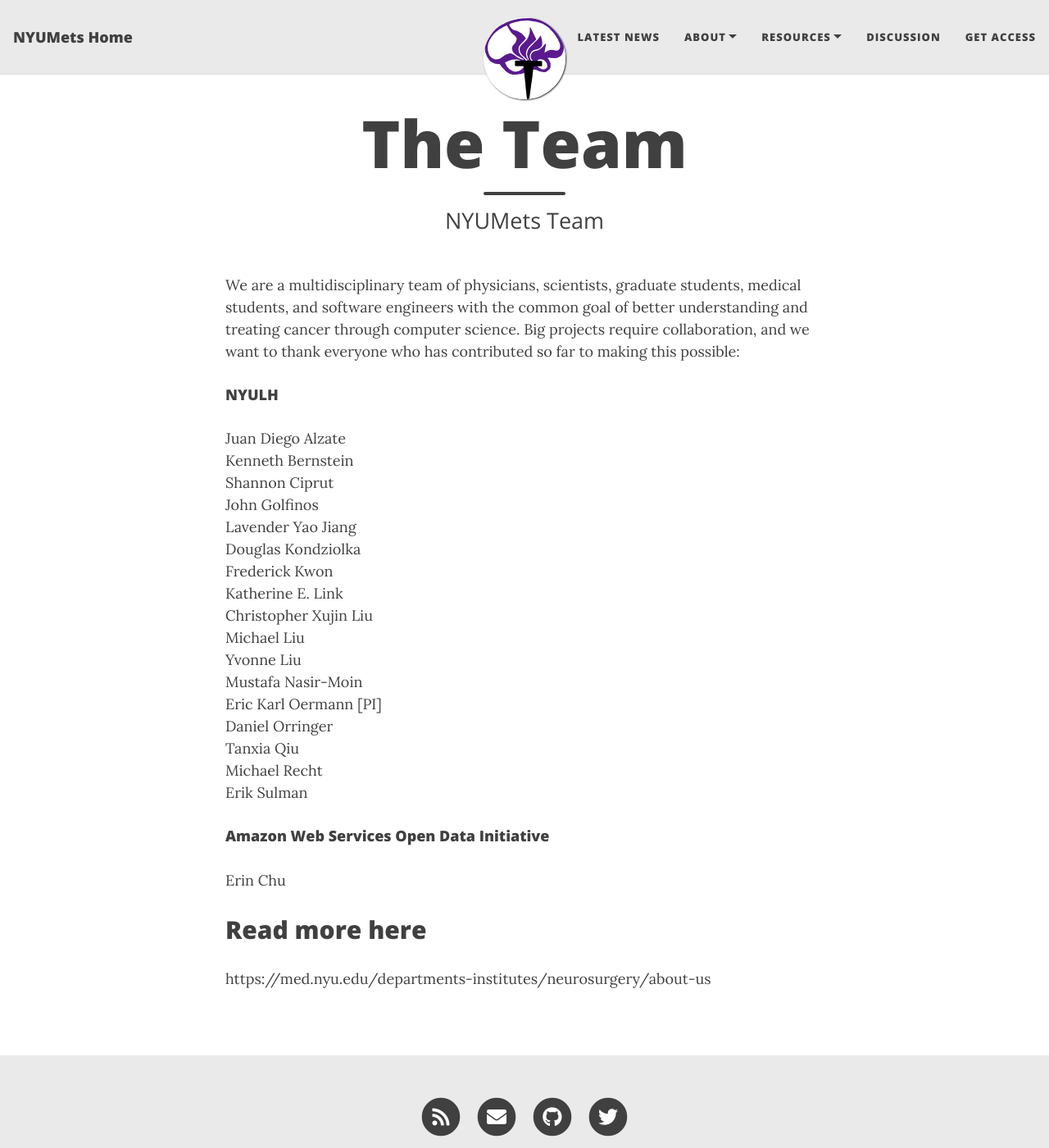
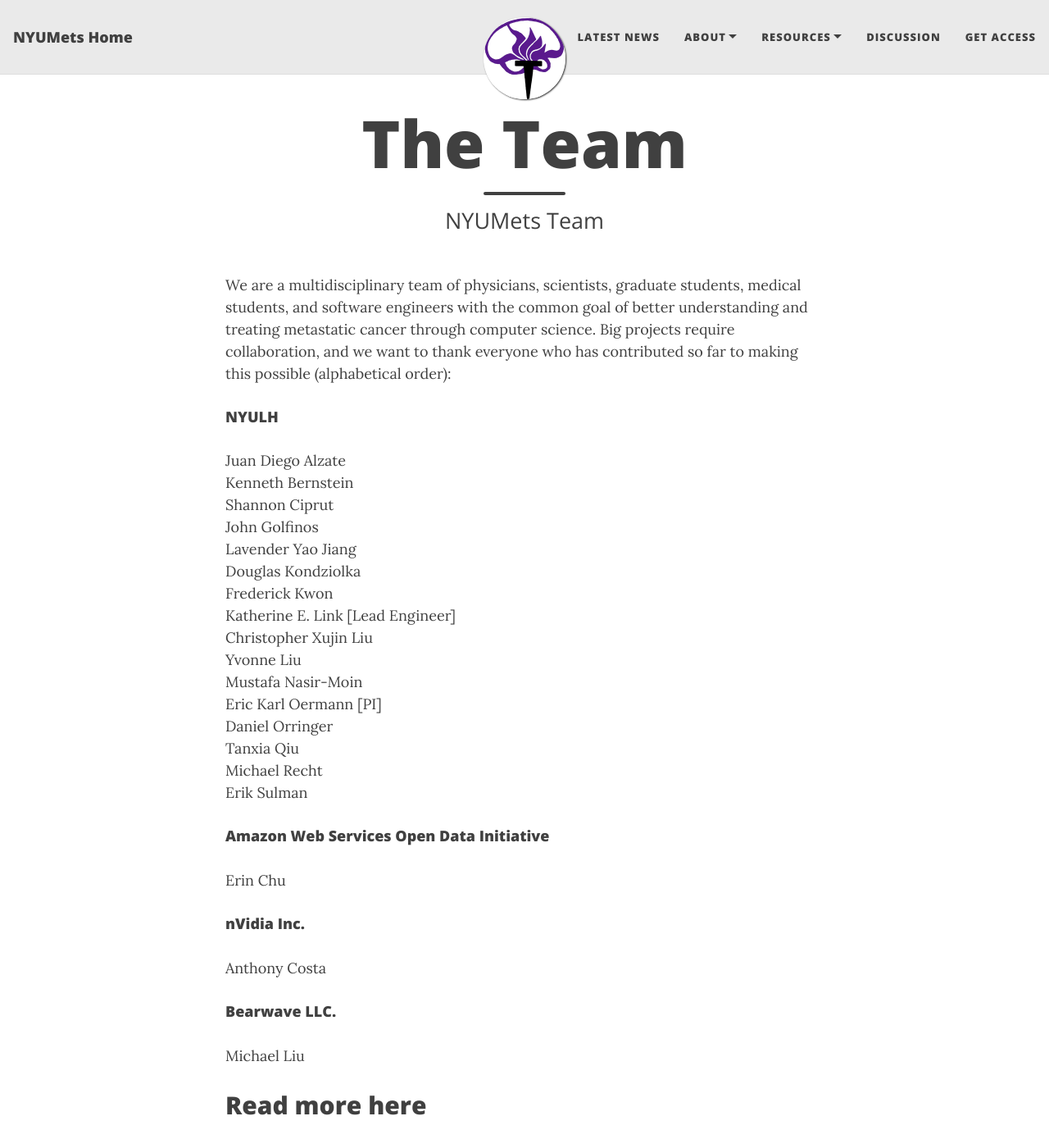
Before and after one commit to nyumets/nyumets.github.io, a Jekyll site: the page built from about/theteam.md, in a window 1280 px wide and 1400 px high. Shown: the whole window at 82% size. Built offline with Jekyll 4.4.1, drawn with Linux system fonts in a browser that asks for light colours; nearby versions of some CDN libraries.

Commit message:
updates to website

```diff
--- a/about/theteam.md
+++ b/about/theteam.md
@@ -4,8 +4,8 @@
 subtitle: NYUMets Team
 ---
 
-We are a multidisciplinary team of physicians, scientists, graduate students, medical students, and software engineers with the common goal of better understanding and treating cancer through computer science. Big projects require collaboration, and we want to thank everyone who has contributed so far
-to making this possible:
+We are a multidisciplinary team of physicians, scientists, graduate students, medical students, and software engineers with the common goal of better understanding and treating metastatic cancer through computer science. Big projects require collaboration, and we want to thank everyone who has contributed so far
+to making this possible (alphabetical order):
 
 #### NYULH
 Juan Diego Alzate \
@@ -15,9 +15,8 @@
 Lavender Yao Jiang \
 Douglas Kondziolka \
 Frederick Kwon \
-Katherine E. Link \
+Katherine E. Link [Lead Engineer] \
 Christopher Xujin Liu \
-Michael Liu \
 Yvonne Liu \
 Mustafa Nasir-Moin \
 Eric Karl Oermann [PI] \
@@ -29,5 +28,11 @@
 #### Amazon Web Services Open Data Initiative
 Erin Chu
 
+#### nVidia Inc.
+Anthony Costa
+
+#### Bearwave LLC.
+Michael Liu
+
 ## Read more here
 https://med.nyu.edu/departments-institutes/neurosurgery/about-us
```
Also changed, not shown: about/erickoermann.md (+1 -1 lines), index.html (+6 -1 lines).
